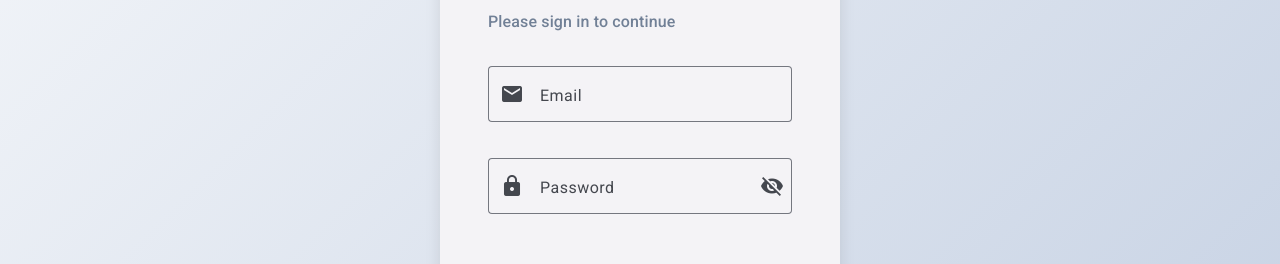
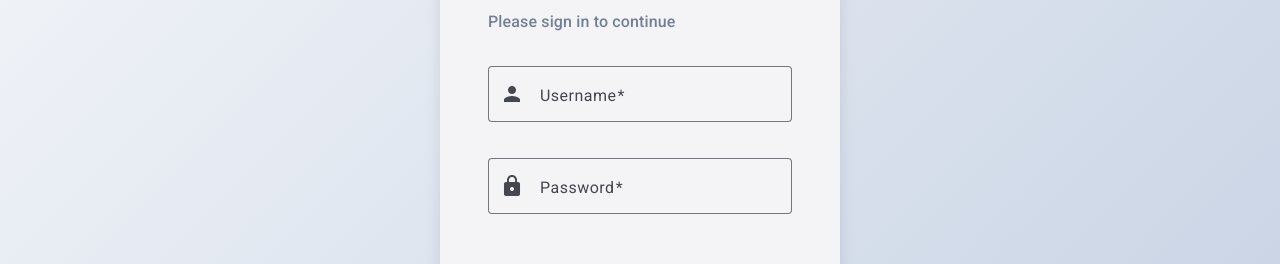
Before and after one commit to oussamasine07/hello-event, an Angular app in the folder frontend/: page /login in a window 1280 px wide. Shown: the part 268-532 px from the top of the page. Built offline with nearby package versions, Linux system fonts and the light colour scheme.

Commit message:
validate login form in ui

```diff
--- a/frontend/src/app/components/pages/login/login.component.css
+++ b/frontend/src/app/components/pages/login/login.component.css
@@ -66,6 +66,27 @@ mat-form-field {
   font-weight: 500;
 }
 
+::ng-deep .mat-mdc-form-field-icon-prefix {
+  color: #a0aec0;
+  margin-right: 0.5rem;
+}
+
+::ng-deep .mat-mdc-checkbox {
+  margin: 0.5rem 0;
+}
+
+::ng-deep .mat-mdc-form-field.mat-form-field-invalid .mdc-notched-outline {
+  --mdc-outlined-text-field-outline-color: #f44336; /* Material Red 500 */
+}
+::ng-deep .mat-mdc-form-field.mat-form-field-invalid .mat-mdc-floating-label {
+  color: #f44336 !important;
+}
+
+.mat-error {
+  color: #f44336 !important;
+  font-size: 12px;
+}
+
 @media (max-width: 480px) {
   .login-card {
     padding: 1.5rem;
--- a/frontend/src/app/components/pages/login/login.component.html
+++ b/frontend/src/app/components/pages/login/login.component.html
@@ -8,20 +8,55 @@
 
     <mat-card-content>
       <form class="login-form" #loginForm (ngSubmit)="onLoginFormSubmit(loginFormObj)">
-        <mat-form-field appearance="outline">
-          <mat-label>Email</mat-label>
-          <input matInput type="text" placeholder="Enter your email" name="username" [(ngModel)]="loginFormObj.username" >
-          <mat-icon matPrefix>email</mat-icon>
+<!--        <mat-form-field appearance="outline">-->
+<!--          <mat-label>Email</mat-label>-->
+<!--          <input matInput type="text" placeholder="Enter your email" name="username" [(ngModel)]="loginFormObj.username" >-->
+<!--          <mat-icon matPrefix>email</mat-icon>-->
+
+<!--        </mat-form-field>-->
+
+        <mat-form-field appearance="outline"
+                        class="full-width"
+                        [class.mat-form-field-invalid]="fieldErrors['username']">
+          <mat-label>Username</mat-label>
+          <input matInput
+                 type="text"
+                 name="username"
+                 required
+                 #username="ngModel"
+                 [(ngModel)]="loginFormObj.username"
+                 (ngModelChange)="clearFieldError('username')">
+          <mat-icon matPrefix>person</mat-icon>
+          <mat-hint align="start" class="mat-error" *ngIf="fieldErrors['username']">
+            {{ fieldErrors['username'] }}
+          </mat-hint>
         </mat-form-field>
 
-        <mat-form-field appearance="outline">
+        <mat-form-field appearance="outline"
+                        class="full-width"
+                        [class.mat-form-field-invalid]="fieldErrors['password']">
           <mat-label>Password</mat-label>
-          <input matInput [type]="hidePassword ? 'password' : 'text'" name="password" [(ngModel)]="loginFormObj.password" >
+          <input matInput
+                 type="text"
+                 name="password"
+                 required
+                 #password="ngModel"
+                 [(ngModel)]="loginFormObj.password"
+                 (ngModelChange)="clearFieldError('password')">
           <mat-icon matPrefix>lock</mat-icon>
-          <button mat-icon-button matSuffix (click)="hidePassword = !hidePassword" type="button">
-            <mat-icon>{{ hidePassword ? 'visibility_off' : 'visibility' }}</mat-icon>
-          </button>
+          <mat-hint align="start" class="mat-error" *ngIf="fieldErrors['password']">
+            {{ fieldErrors['password'] }}
+          </mat-hint>
         </mat-form-field>
+
+<!--        <mat-form-field appearance="outline">-->
+<!--          <mat-label>Password</mat-label>-->
+<!--          <input matInput [type]="hidePassword ? 'password' : 'text'" name="password" [(ngModel)]="loginFormObj.password" >-->
+<!--          <mat-icon matPrefix>lock</mat-icon>-->
+<!--          <button mat-icon-button matSuffix (click)="hidePassword = !hidePassword" type="button">-->
+<!--            <mat-icon>{{ hidePassword ? 'visibility_off' : 'visibility' }}</mat-icon>-->
+<!--          </button>-->
+<!--        </mat-form-field>-->
 
         <div class="form-actions">
           <a mat-button color="primary">Forgot Password?</a>
--- a/frontend/src/app/components/pages/login/login.component.ts
+++ b/frontend/src/app/components/pages/login/login.component.ts
@@ -8,6 +8,7 @@ import {FormsModule} from '@angular/forms';
 import {AuthService} from '../../../services/auth/auth.service';
 import {Router} from '@angular/router';
 import {NavbarComponent} from '../../layouts/navbar/navbar.component';
+import {NgIf} from '@angular/common';
 
 @Component({
   selector: 'app-login',
@@ -18,7 +19,8 @@ import {NavbarComponent} from '../../layouts/navbar/navbar.component';
     MatButtonModule,
     MatIconModule,
     FormsModule,
-    NavbarComponent
+    NavbarComponent,
+    NgIf
   ],
   templateUrl: './login.component.html',
   styleUrl: './login.component.css'
@@ -30,6 +32,8 @@ export class LoginComponent implements OnInit {
 
   token: string | null = localStorage.getItem("token");
 
+  fieldErrors: Record<string, string|string[]> = {};
+
   authService = inject(AuthService)
 
   loginFormObj = {
@@ -39,10 +43,10 @@ export class LoginComponent implements OnInit {
 
   onLoginFormSubmit (form: FormsModule) {
     this.authService.loginClient(this.loginFormObj).subscribe({
-      next: (token: string) => {
-        localStorage.setItem("token", token)
+      next: (res) => {
+        localStorage.setItem("token", res.token)
 
-        switch (this.authService.getUserRole( token )) {
+        switch (this.authService.getUserRole( res.token )) {
           case "ADMIN":
             this.router.navigate(["/dashboard"])
             break;
@@ -50,13 +54,16 @@ export class LoginComponent implements OnInit {
             this.router.navigate(["/client/profile"])
             break;
         }
-
+        this.loginFormObj = {
+          username: "",
+          password: ""
+        }
+      },
+      error: (err) => {
+        this.fieldErrors = err.error;
+        console.log(this.fieldErrors)
       }
     })
-    this.loginFormObj = {
-      username: "",
-      password: ""
-    }
 
   }
 
@@ -64,4 +71,11 @@ export class LoginComponent implements OnInit {
     this.authService.redirectIfLoggedIn( this.token )
   }
 
+  clearFieldError(field: string) {
+    // Re-assign a new object so Angular notices the change.
+    const lookNew = { ...this.fieldErrors };
+    delete lookNew[field];
+    this.fieldErrors = lookNew;
+  }
+
 }
--- a/frontend/src/app/services/auth/auth.service.ts
+++ b/frontend/src/app/services/auth/auth.service.ts
@@ -37,9 +37,12 @@ export class AuthService {
     );
   }
 
-  loginClient ( body: loginBody ): Observable<string> {
-    console.log(body)
-    return this.httpClient.post("http://localhost:8080/user/login", body, { responseType: 'text'});
+  loginClient ( body: loginBody ): Observable<any> {
+    return this.httpClient.post<any>("http://localhost:8080/user/login", body).pipe(
+      catchError( (err: HttpErrorResponse) => {
+        return throwError(() => err);
+      })
+    );
   }
 
   redirectIfNotLoggedIn ( token: string | null) {
```
Also changed, not shown: 2 other files (tests, documents, lock files or other folders).
